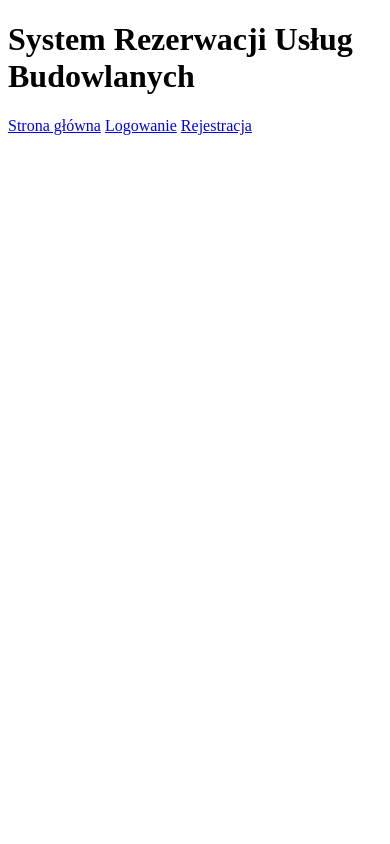
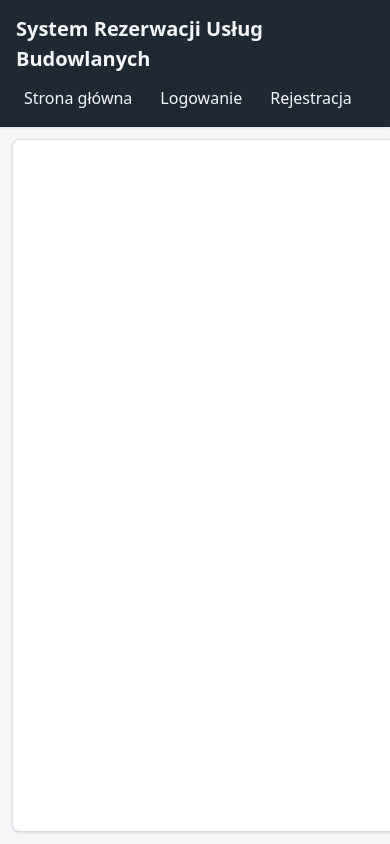
Before and after one commit to IgorStarega/OstatniWorekCementu, a PHP site: page /app/views/layout/header.php in a window 390 px wide. Run offline with PHP 8.4, Linux system fonts and the light colour scheme.

Commit message:
[DOCS] Warstwa wizualna i dokumentacja
- public/css/style.css (reset, layout, formularze, alerty, responsywność) podłączony w header.php
- widoki błędów 403.php i 404.php w spójnym layoucie; 404 obsłużony z front controllera
- ERD.jpg przeniesiony do docs/ERD.jpg
- README: uruchomienie przez docker compose up -d --build, porty 8082/8084, cp .env.example .env,
  pełna struktura repo oraz tabela zadań etapu 2 ze statusem

```diff
--- /dev/null
+++ b/app/views/errors/404.php
@@ -0,0 +1,3 @@
+<h2>404 — nie znaleziono strony</h2>
+<p>Strona, której szukasz, nie istnieje lub została przeniesiona.</p>
+<p><a href="/?page=home">Wróć na stronę główną</a></p>
--- a/app/views/layout/header.php
+++ b/app/views/layout/header.php
@@ -4,6 +4,7 @@
     <meta charset="UTF-8">
     <meta name="viewport" content="width=device-width, initial-scale=1.0">
     <title><?= htmlspecialchars($pageTitle ?? 'System Rezerwacji') ?> — System Rezerwacji Usług Budowlanych</title>
+    <link rel="stylesheet" href="/css/style.css">
 </head>
 <body>
     <header>
--- /dev/null
+++ b/public/css/style.css
@@ -0,0 +1,189 @@
+/* OstatniWorekCementu — prosty, nowoczesny arkusz stylów. */
+
+:root {
+    --kolor-tla: #f4f6f8;
+    --kolor-ramki: #d7dde3;
+    --kolor-tekstu: #1f2933;
+    --kolor-akcentu: #b45309;
+    --kolor-akcentu-ciemny: #92400e;
+    --kolor-bledu: #b91c1c;
+    --kolor-bledu-tla: #fee2e2;
+    --kolor-sukcesu-tla: #dcfce7;
+    --kolor-sukcesu: #166534;
+    --promien: 8px;
+    --cien: 0 1px 3px rgba(15, 23, 42, 0.12);
+}
+
+* {
+    box-sizing: border-box;
+}
+
+html,
+body {
+    margin: 0;
+    padding: 0;
+}
+
+body {
+    min-height: 100vh;
+    display: flex;
+    flex-direction: column;
+    background: var(--kolor-tla);
+    color: var(--kolor-tekstu);
+    font-family: system-ui, -apple-system, "Segoe UI", Roboto, Arial, sans-serif;
+    line-height: 1.5;
+}
+
+header {
+    background: #1f2933;
+    color: #f4f6f8;
+    padding: 1rem 1.5rem;
+    box-shadow: var(--cien);
+}
+
+header h1 {
+    margin: 0 0 0.5rem;
+    font-size: 1.25rem;
+}
+
+nav {
+    display: flex;
+    flex-wrap: wrap;
+    align-items: center;
+    gap: 0.75rem;
+}
+
+nav a {
+    color: #f4f6f8;
+    text-decoration: none;
+    padding: 0.25rem 0.5rem;
+    border-radius: var(--promien);
+}
+
+nav a:hover,
+nav a:focus {
+    background: rgba(255, 255, 255, 0.12);
+}
+
+nav span {
+    font-size: 0.9rem;
+}
+
+main {
+    flex: 1;
+    width: 100%;
+    max-width: 780px;
+    margin: 1.5rem auto;
+    padding: 1.5rem;
+    background: #ffffff;
+    border: 1px solid var(--kolor-ramki);
+    border-radius: var(--promien);
+    box-shadow: var(--cien);
+}
+
+h2 {
+    margin-top: 0;
+    color: var(--kolor-akcentu-ciemny);
+}
+
+a {
+    color: var(--kolor-akcentu);
+}
+
+footer {
+    padding: 1rem 1.5rem;
+    text-align: center;
+    font-size: 0.85rem;
+    color: #616e7c;
+}
+
+/* Formularze */
+form {
+    display: flex;
+    flex-direction: column;
+    gap: 0.35rem;
+    max-width: 420px;
+}
+
+label {
+    margin-top: 0.5rem;
+    font-weight: 600;
+    font-size: 0.9rem;
+}
+
+input {
+    padding: 0.5rem 0.65rem;
+    border: 1px solid var(--kolor-ramki);
+    border-radius: var(--promien);
+    font-size: 1rem;
+}
+
+input:focus {
+    outline: 2px solid var(--kolor-akcentu);
+    outline-offset: 1px;
+    border-color: var(--kolor-akcentu);
+}
+
+button {
+    margin-top: 1rem;
+    padding: 0.55rem 1rem;
+    background: var(--kolor-akcentu);
+    color: #ffffff;
+    border: none;
+    border-radius: var(--promien);
+    font-size: 1rem;
+    cursor: pointer;
+}
+
+button:hover,
+button:focus {
+    background: var(--kolor-akcentu-ciemny);
+}
+
+.logout-form {
+    display: inline;
+    margin: 0;
+}
+
+.logout-form button {
+    margin: 0;
+    padding: 0.25rem 0.6rem;
+    font-size: 0.85rem;
+}
+
+/* Komunikaty */
+[role="alert"],
+[role="status"] {
+    padding: 0.6rem 0.85rem;
+    border-radius: var(--promien);
+    margin: 0.35rem 0;
+}
+
+[role="alert"] {
+    background: var(--kolor-bledu-tla);
+    color: var(--kolor-bledu);
+    border: 1px solid #fecaca;
+}
+
+[role="status"] {
+    background: var(--kolor-sukcesu-tla);
+    color: var(--kolor-sukcesu);
+    border: 1px solid #bbf7d0;
+}
+
+/* Responsywność */
+@media (max-width: 640px) {
+    main {
+        margin: 0.75rem;
+        padding: 1rem;
+    }
+
+    header,
+    footer {
+        padding: 0.85rem 1rem;
+    }
+
+    form {
+        max-width: 100%;
+    }
+}
--- a/public/index.php
+++ b/public/index.php
@@ -68,7 +68,7 @@ switch ($page) {
         http_response_code(404);
         $pageTitle = 'Nie znaleziono strony';
         require BASE_PATH . '/app/views/layout/header.php';
-        echo '<h2>404</h2><p>Nie znaleziono strony.</p>';
+        require BASE_PATH . '/app/views/errors/404.php';
         require BASE_PATH . '/app/views/layout/footer.php';
         break;
 }
```
Also changed, not shown: README.md, 2 other files.
